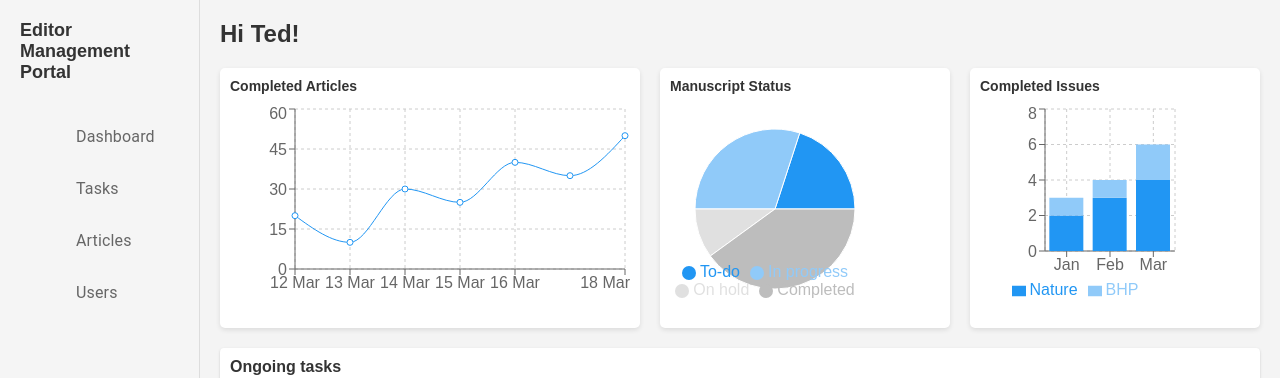
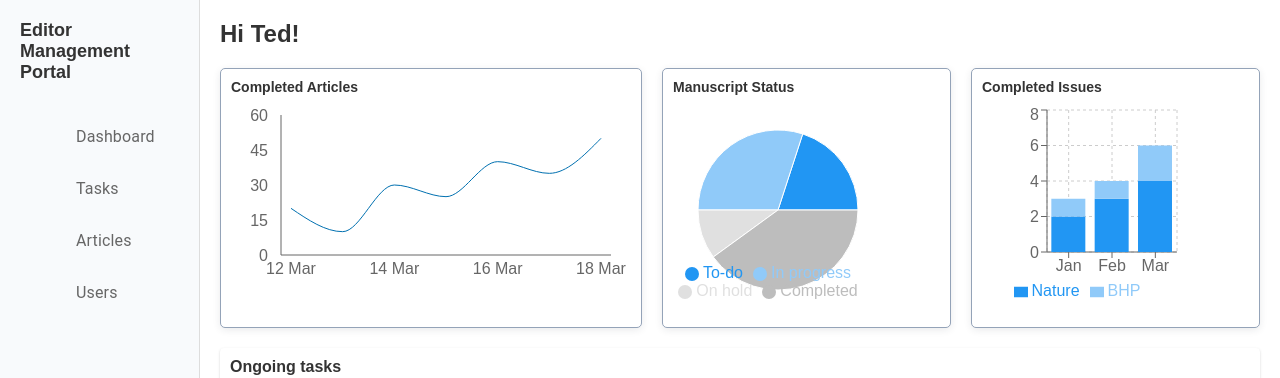
Before and after one commit to harshaltribhuwan/dashboard-ui, a React (Vite) app: page / in a window 1280 px wide. Shown: the top 378 px of the page. Built offline with nearby package versions, Linux system fonts and the light colour scheme; some icons are missing.

Commit message:
done with the chagnes for the line chart

```diff
--- a/src/App.scss
+++ b/src/App.scss
@@ -1,6 +1,5 @@
-// src/App.scss
 .App {
   display: flex;
-  width: 100vw; /* Ensure the App takes the full viewport width */
-  min-height: 100vh; /* Ensure it takes the full height */
+  width: 100vw;
+  min-height: 100vh;
 }
--- a/src/Components/LineChart.jsx
+++ b/src/Components/LineChart.jsx
@@ -1,12 +1,5 @@
 import React from "react";
-import {
-  LineChart,
-  Line,
-  XAxis,
-  YAxis,
-  CartesianGrid,
-  Tooltip,
-} from "recharts";
+import { LineChart, Line, XAxis, YAxis, Tooltip } from "recharts";
 import { lineChartData } from "./mockData.js";
 import "../styles/Charts.scss";
 
@@ -14,12 +7,21 @@ const CustomLineChart = () => {
   return (
     <div className="chart-container line-chart">
       <h4>Completed Articles</h4>
-      <LineChart width={400} height={200} data={lineChartData}>
-        <CartesianGrid strokeDasharray="3 3" />
-        <XAxis dataKey="date" />
-        <YAxis />
+      <LineChart
+        width={400}
+        height={200}
+        data={lineChartData}
+        margin={{ top: 10, right: 20, left: 20, bottom: 20 }}
+      >
+        <XAxis
+          dataKey="date"
+          tickLine={false}
+          interval={1}
+          padding={{ left: 10, right: 10 }}
+        />
+        <YAxis width={30} tickLine={false} axisLine={true} tick={{ dx: -5 }} />
         <Tooltip />
-        <Line type="monotone" dataKey="articles" stroke="#2196f3" />
+        <Line type="monotone" dataKey="articles" stroke="#0070B0" dot={false} />
       </LineChart>
     </div>
   );
--- a/src/styles/Charts.scss
+++ b/src/styles/Charts.scss
@@ -2,7 +2,10 @@
   background-color: #fff;
   padding: 10px;
   border-radius: 5px;
-  box-shadow: 0 2px 5px rgba(0, 0, 0, 0.1);
+  border: 1px solid #94A3B8;
+  box-shadow: 0px 2px 8px -1px #1E293B1F;
+// box-shadow: 0px 2px 2px 1px #1E293B0A;
+
   flex: 1; /* Allow chart containers to grow and take available space */
 
   h4 {
--- a/src/styles/Sidebar.scss
+++ b/src/styles/Sidebar.scss
@@ -4,7 +4,7 @@
   left: 0;
   width: 200px; /* Fixed width */
   height: 100vh;
-  background-color: #f5f5f5;
+  background-color: #F8FAFC;
   padding: 20px;
   border-right: 1px solid #ddd;
 
--- a/src/styles/global.scss
+++ b/src/styles/global.scss
@@ -12,8 +12,8 @@
   }
 
   body {
-    background-color: #f4f4f4;
-    color: var(--text-color);
+    // background-color: #f4f4f4;
+    // color: var(--text-color);
     display: flex;
     // justify-content: center;
     // align-items: center;
```
